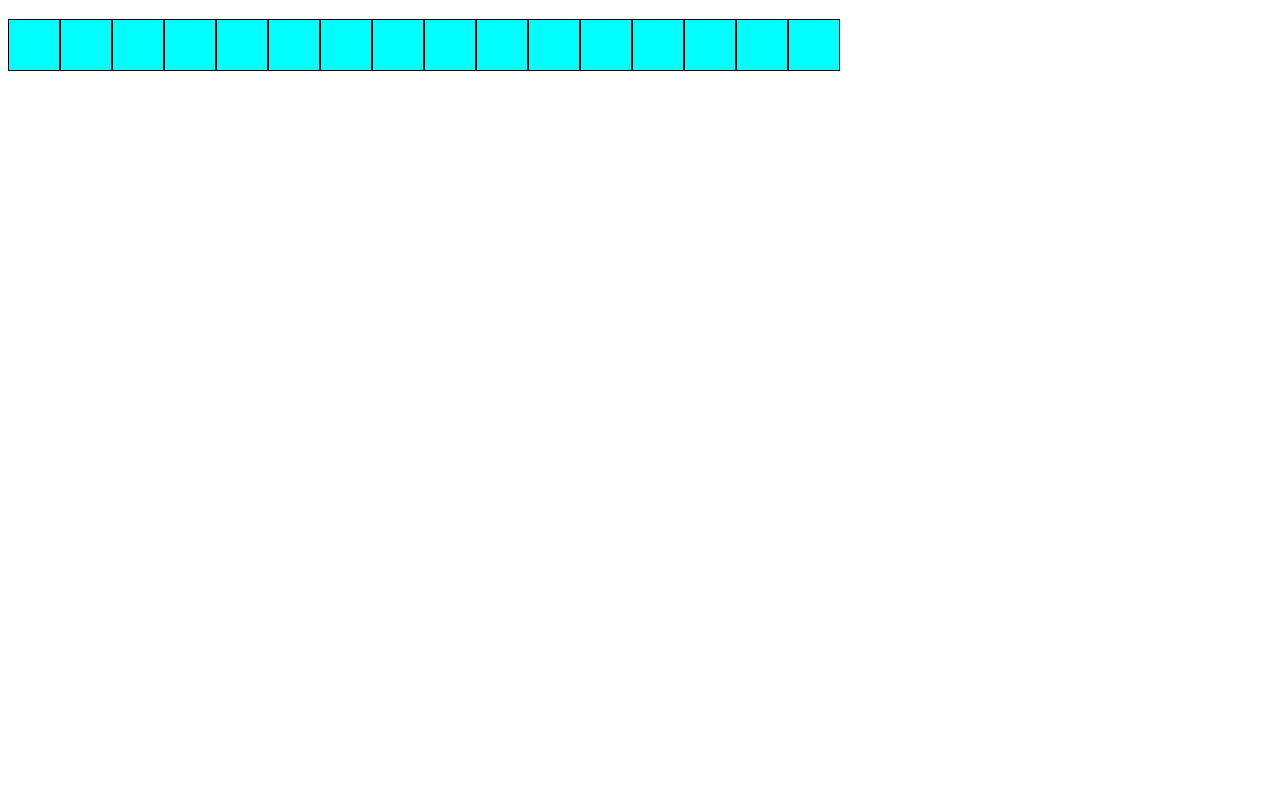
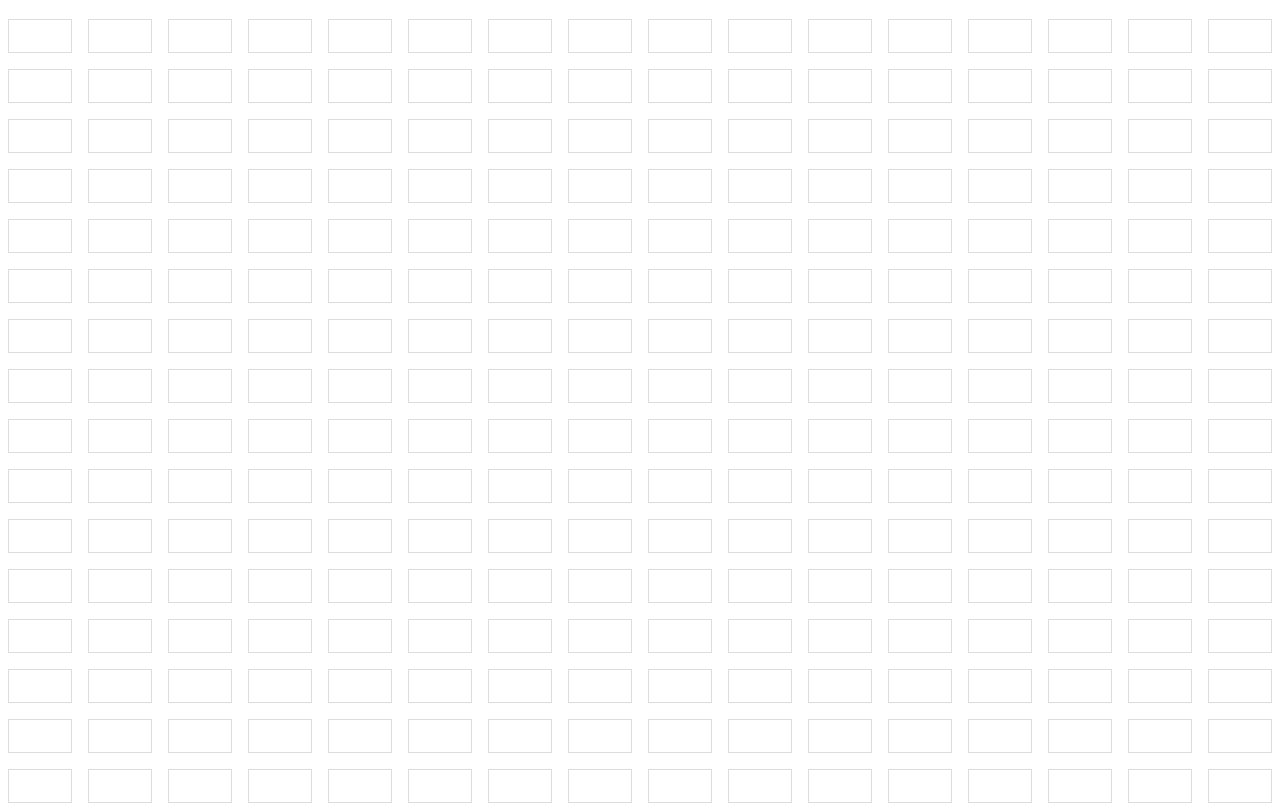
Before and after one commit to XianScripts/Etch-A-Sketch, a plain HTML site: page index.html in a window 1280 px wide. Shown: the part 61-872 px from the top of the page. Before the commit the page ends 800 px from the top, so only its background shows below. Drawn offline with Linux system fonts and the light colour scheme.

Commit message:
Working grid using CSS grid, will continue flexbox

```diff
--- a/script.js
+++ b/script.js
@@ -1,14 +1,21 @@
 
 // Create and grab webpage elements
 // const div = document.createElement('div');
-const divContainer = document.querySelector('#container');
-console.log(divContainer);
+const container = document.querySelector("#container");
 
-let createGrids = function() {
-    for (let i = 0; i < 16; i++) {
-        const div = document.createElement('div');
-        div.classList.add('grids');
-        divContainer.appendChild(div);
-    }
-}
-createGrids();
+makeRows = function(rows, cols) {
+    container.style.setProperty('--grid-rows', rows);
+    container.style.setProperty('--grid-cols', cols);
+    for (c = 0; c < (rows * cols); c++) { //Makes 256 items in the loop
+        let cell = document.createElement('div');
+        // cell.innerText = (c + 1);
+        container.appendChild(cell).className = "grid-item";
+    };
+};
+
+makeRows(16, 16);
+
+
+
+// Onmousehover
+// this.event.target.style.color = etc
--- a/styles.css
+++ b/styles.css
@@ -1,14 +1,17 @@
-body {
-    box-sizing: border-box;
+:root {
+    --grid-cols: 1;
+    --grid-rows: 1;
 }
 
 #container {
-    display: flex;
+    display: grid;
+    grid-gap: 1em;
+    grid-template-rows: repeat(var(--grid-rows), 1fr);
+    grid-template-columns: repeat(var(--grid-cols), 1fr);
 }
 
-.grids {
-    width: 50px;
-    height: 50px;
-    background-color: aqua;
-    border: 1px solid black;
+.grid-item {
+    padding: 1em;
+    border: 1px solid #ddd;
+    text-align: center;
 }
```
Also changed, not shown: index.html (+1 -0 lines).
